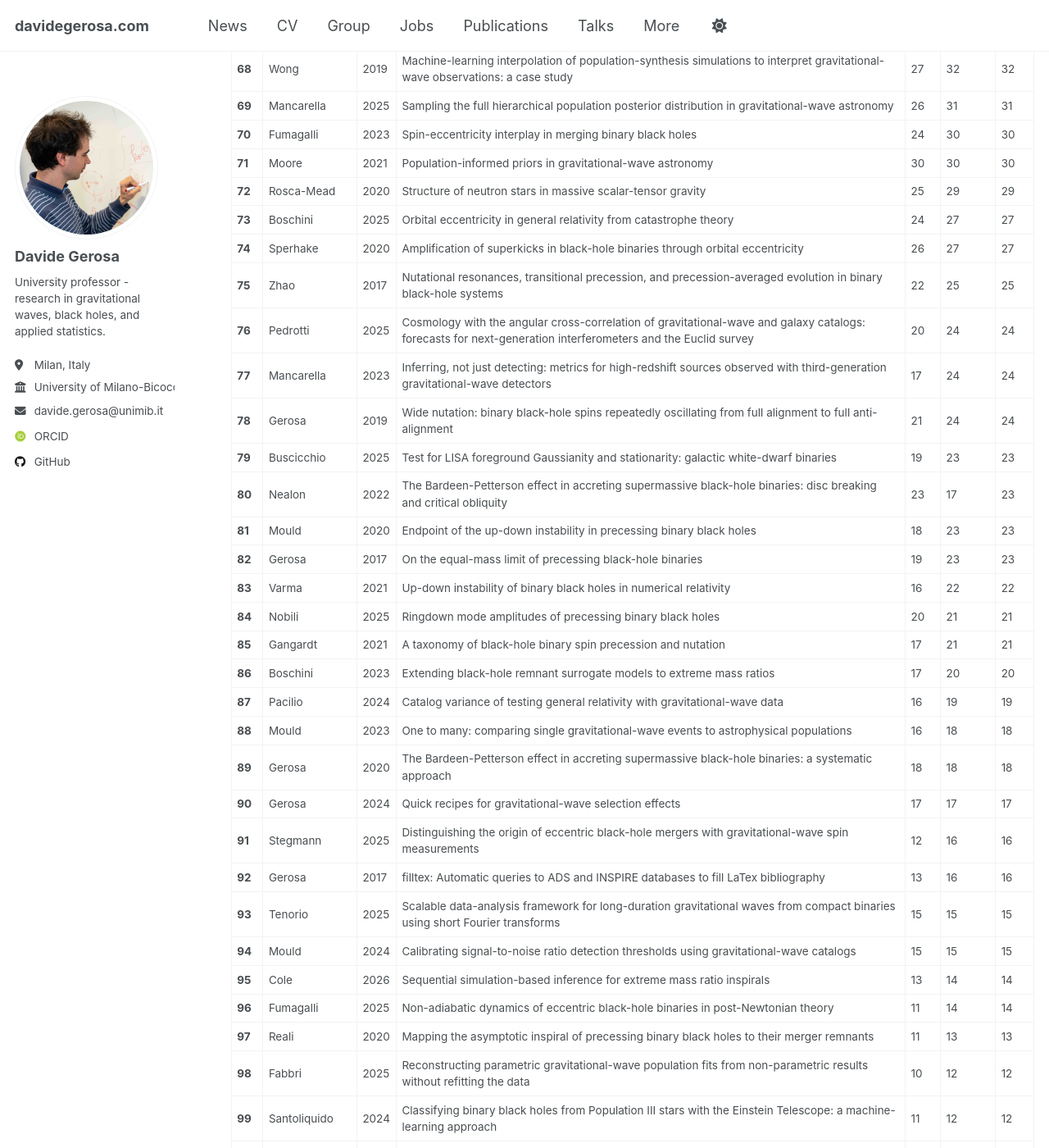
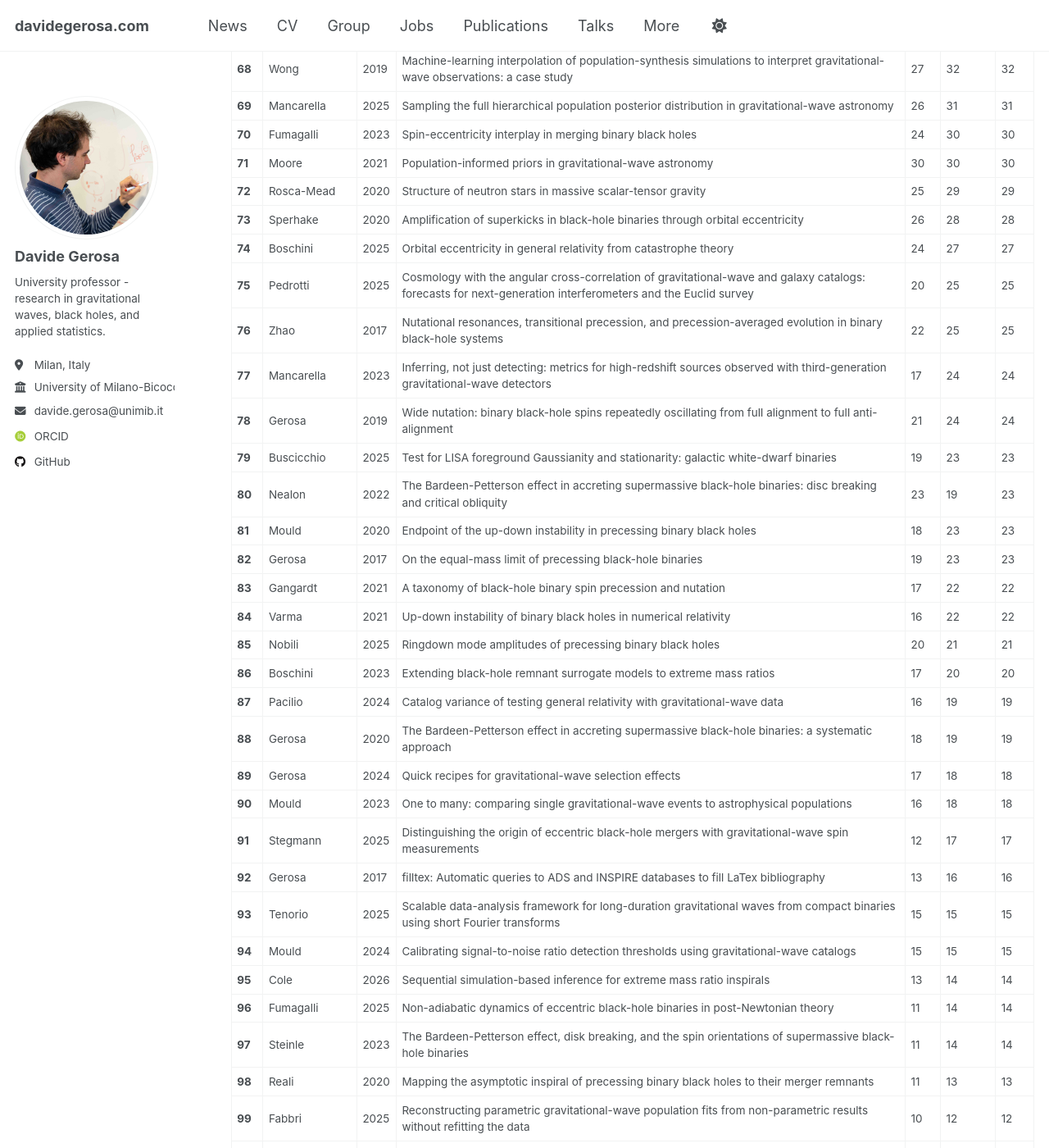
Before and after one commit to dgerosa/website, a Jekyll site: the page built from _pages/citations.md, in a window 1280 px wide and 1400 px high, scrolled down 3206 px. Shown: the whole window at 82% size. Built offline with Jekyll 4.4.1, drawn with Linux system fonts in a browser that asks for light colours; some web fonts are replaced; some of the changed text lies outside the part shown.

Commit message:
Website update from workflow

```diff
--- a/_pages/_citations.md
+++ b/_pages/_citations.md
@@ -52,63 +52,63 @@
 | **41** | Gerosa | 2015 | Precessional instability in binary black holes with aligned spins | 56 | 64 | 64 |
 | **42** | Gerosa | 2020 | Astrophysical implications of GW190412 as a remnant of a previous black-hole merger | 57 | 63 | 63 |
 | **43** | Mould | 2022 | Which black hole formed first? Mass-ratio reversal in massive binary stars from gravitational-wave data | 48 | 60 | 60 |
-| **44** | Gerosa | 2015 | Spin alignment and differential accretion in merging black hole binaries | 58 | 53 | 58 |
-| **45** | Gerosa | 2014 | Distinguishing black-hole spin-orbit resonances by their gravitational-wave signatures | 46 | 58 | 58 |
+| **44** | Gerosa | 2014 | Distinguishing black-hole spin-orbit resonances by their gravitational-wave signatures | 46 | 59 | 59 |
+| **45** | Gerosa | 2015 | Spin alignment and differential accretion in merging black hole binaries | 58 | 54 | 58 |
 | **46** | Moore | 2021 | Testing general relativity with gravitational-wave catalogs: the insidious nature of waveform systematics | 46 | 54 | 54 |
 | **47** | Sperhake | 2017 | Long-lived inverse chirp signals from core collapse in massive scalar-tensor gravity | 46 | 54 | 54 |
 | **48** | Gangardt | 2024 | pAGN: the one-stop solution for AGN disc modeling | 53 | 53 | 53 |
 | **49** | Roebber | 2020 | Milky Way satellites shining bright in gravitational waves | 46 | 53 | 53 |
 | **50** | Gerosa | 2020 | Gravitational-wave selection effects using neural-network classifiers | 41 | 50 | 50 |
-| **51** | Santini | 2023 | Black-hole mergers in disk-like environments could explain the observed $$q-\chi_\mathrm{eff}$$ correlation | 43 | 48 | 48 |
-| **52** | Gerosa | 2015 | Missing black holes in brightest cluster galaxies as evidence for the occurrence of superkicks in nature | 43 | 48 | 48 |
+| **51** | Gerosa | 2015 | Missing black holes in brightest cluster galaxies as evidence for the occurrence of superkicks in nature | 43 | 49 | 49 |
+| **52** | Santini | 2023 | Black-hole mergers in disk-like environments could explain the observed $$q-\chi_\mathrm{eff}$$ correlation | 43 | 48 | 48 |
 | **53** | Tso | 2019 | Optimizing LIGO with LISA forewarnings to improve black-hole spectroscopy | 37 | 44 | 44 |
 | **54** | Romero-Shaw | 2025 | GW200208_222617 as an eccentric black-hole binary merger: properties and astrophysical implications | 43 | 43 | 43 |
 | **55** | Trifiro' | 2016 | Distinguishing black-hole spin-orbit resonances by their gravitational wave signatures. II: Full parameter estimation | 34 | 43 | 43 |
-| **56** | Lodato | 2013 | Black hole mergers: do gas discs lead to spin alignment? | 40 | 40 | 40 |
-| **57** | Croon | 2026 | Can GW231123 have a stellar origin? | 37 | 39 | 39 |
+| **56** | Lodato | 2013 | Black hole mergers: do gas discs lead to spin alignment? | 40 | 41 | 41 |
+| **57** | Croon | 2026 | Can GW231123 have a stellar origin? | 37 | 40 | 40 |
 | **58** | Gerosa | 2021 | High mass but low spin: an exclusion region to rule out hierarchical black-hole mergers as a mechanism to populate the pair-instability mass gap | 33 | 37 | 37 |
 | **59** | Rosca-Mead | 2020 | Core collapse in massive scalar-tensor gravity | 29 | 37 | 37 |
 | **60** | Spadaro | 2023 | Glitch systematics on the observation of massive black-hole binaries with LISA | 33 | 36 | 36 |
 | **61** | Pacilio | 2024 | Flexible mapping of ringdown amplitudes for nonprecessing binary black holes | 28 | 35 | 35 |
 | **62** | Gerosa | 2023 | Efficient multi-timescale dynamics of precessing black-hole binaries | 29 | 35 | 35 |
-| **63** | Chamberlain | 2019 | Frequency-domain waveform approximants capturing Doppler shifts | 29 | 33 | 33 |
-| **64** | Fumagalli | 2024 | Residual eccentricity as a systematic uncertainty on the formation channels of binary black holes | 30 | 32 | 32 |
-| **65** | Mould | 2022 | Gravitational-wave population inference at past time infinity | 27 | 32 | 32 |
-| **66** | Baibhav | 2021 | Looking for the parents of LIGO's black holes | 30 | 32 | 32 |
-| **67** | Sayeb | 2021 | Massive black hole binary inspiral and spin evolution in a cosmological framework | 31 | 32 | 32 |
+| **63** | Sayeb | 2021 | Massive black hole binary inspiral and spin evolution in a cosmological framework | 31 | 33 | 33 |
+| **64** | Chamberlain | 2019 | Frequency-domain waveform approximants capturing Doppler shifts | 29 | 33 | 33 |
+| **65** | Fumagalli | 2024 | Residual eccentricity as a systematic uncertainty on the formation channels of binary black holes | 30 | 32 | 32 |
+| **66** | Mould | 2022 | Gravitational-wave population inference at past time infinity | 27 | 32 | 32 |
+| **67** | Baibhav | 2021 | Looking for the parents of LIGO's black holes | 30 | 32 | 32 |
 | **68** | Wong | 2019 | Machine-learning interpolation of population-synthesis simulations to interpret gravitational-wave observations: a case study | 27 | 32 | 32 |
 | **69** | Mancarella | 2025 | Sampling the full hierarchical population posterior distribution in gravitational-wave astronomy | 26 | 31 | 31 |
 | **70** | Fumagalli | 2023 | Spin-eccentricity interplay in merging binary black holes | 24 | 30 | 30 |
 | **71** | Moore | 2021 | Population-informed priors in gravitational-wave astronomy | 30 | 30 | 30 |
 | **72** | Rosca-Mead | 2020 | Structure of neutron stars in massive scalar-tensor gravity | 25 | 29 | 29 |
-| **73** | Boschini | 2025 | Orbital eccentricity in general relativity from catastrophe theory | 24 | 27 | 27 |
-| **74** | Sperhake | 2020 | Amplification of superkicks in black-hole binaries through orbital eccentricity | 26 | 27 | 27 |
-| **75** | Zhao | 2017 | Nutational resonances, transitional precession, and precession-averaged evolution in binary black-hole systems | 22 | 25 | 25 |
-| **76** | Pedrotti | 2025 | Cosmology with the angular cross-correlation of gravitational-wave and galaxy catalogs: forecasts for next-generation interferometers and the Euclid survey | 20 | 24 | 24 |
+| **73** | Sperhake | 2020 | Amplification of superkicks in black-hole binaries through orbital eccentricity | 26 | 28 | 28 |
+| **74** | Boschini | 2025 | Orbital eccentricity in general relativity from catastrophe theory | 24 | 27 | 27 |
+| **75** | Pedrotti | 2025 | Cosmology with the angular cross-correlation of gravitational-wave and galaxy catalogs: forecasts for next-generation interferometers and the Euclid survey | 20 | 25 | 25 |
+| **76** | Zhao | 2017 | Nutational resonances, transitional precession, and precession-averaged evolution in binary black-hole systems | 22 | 25 | 25 |
 | **77** | Mancarella | 2023 | Inferring, not just detecting: metrics for high-redshift sources observed with third-generation gravitational-wave detectors | 17 | 24 | 24 |
 | **78** | Gerosa | 2019 | Wide nutation: binary black-hole spins repeatedly oscillating from full alignment to full anti-alignment | 21 | 24 | 24 |
 | **79** | Buscicchio | 2025 | Test for LISA foreground Gaussianity and stationarity: galactic white-dwarf binaries | 19 | 23 | 23 |
-| **80** | Nealon | 2022 | The Bardeen-Petterson effect in accreting supermassive black-hole binaries: disc breaking and critical obliquity | 23 | 17 | 23 |
+| **80** | Nealon | 2022 | The Bardeen-Petterson effect in accreting supermassive black-hole binaries: disc breaking and critical obliquity | 23 | 19 | 23 |
 | **81** | Mould | 2020 | Endpoint of the up-down instability in precessing binary black holes | 18 | 23 | 23 |
 | **82** | Gerosa | 2017 | On the equal-mass limit of precessing black-hole binaries | 19 | 23 | 23 |
-| **83** | Varma | 2021 | Up-down instability of binary black holes in numerical relativity | 16 | 22 | 22 |
-| **84** | Nobili | 2025 | Ringdown mode amplitudes of precessing binary black holes | 20 | 21 | 21 |
-| **85** | Gangardt | 2021 | A taxonomy of black-hole binary spin precession and nutation | 17 | 21 | 21 |
+| **83** | Gangardt | 2021 | A taxonomy of black-hole binary spin precession and nutation | 17 | 22 | 22 |
+| **84** | Varma | 2021 | Up-down instability of binary black holes in numerical relativity | 16 | 22 | 22 |
+| **85** | Nobili | 2025 | Ringdown mode amplitudes of precessing binary black holes | 20 | 21 | 21 |
 | **86** | Boschini | 2023 | Extending black-hole remnant surrogate models to extreme mass ratios | 17 | 20 | 20 |
 | **87** | Pacilio | 2024 | Catalog variance of testing general relativity with gravitational-wave data | 16 | 19 | 19 |
-| **88** | Mould | 2023 | One to many: comparing single gravitational-wave events to astrophysical populations | 16 | 18 | 18 |
-| **89** | Gerosa | 2020 | The Bardeen-Petterson effect in accreting supermassive black-hole binaries: a systematic approach | 18 | 18 | 18 |
-| **90** | Gerosa | 2024 | Quick recipes for gravitational-wave selection effects | 17 | 17 | 17 |
-| **91** | Stegmann | 2025 | Distinguishing the origin of eccentric black-hole mergers with gravitational-wave spin measurements | 12 | 16 | 16 |
+| **88** | Gerosa | 2020 | The Bardeen-Petterson effect in accreting supermassive black-hole binaries: a systematic approach | 18 | 19 | 19 |
+| **89** | Gerosa | 2024 | Quick recipes for gravitational-wave selection effects | 17 | 18 | 18 |
+| **90** | Mould | 2023 | One to many: comparing single gravitational-wave events to astrophysical populations | 16 | 18 | 18 |
+| **91** | Stegmann | 2025 | Distinguishing the origin of eccentric black-hole mergers with gravitational-wave spin measurements | 12 | 17 | 17 |
 | **92** | Gerosa | 2017 | filltex: Automatic queries to ADS and INSPIRE databases to fill LaTex bibliography | 13 | 16 | 16 |
 | **93** | Tenorio | 2025 | Scalable data-analysis framework for long-duration gravitational waves from compact binaries using short Fourier transforms | 15 | 15 | 15 |
 | **94** | Mould | 2024 | Calibrating signal-to-noise ratio detection thresholds using gravitational-wave catalogs | 15 | 15 | 15 |
 | **95** | Cole | 2026 | Sequential simulation-based inference for extreme mass ratio inspirals | 13 | 14 | 14 |
 | **96** | Fumagalli | 2025 | Non-adiabatic dynamics of eccentric black-hole binaries in post-Newtonian theory | 11 | 14 | 14 |
-| **97** | Reali | 2020 | Mapping the asymptotic inspiral of precessing binary black holes to their merger remnants | 11 | 13 | 13 |
-| **98** | Fabbri | 2025 | Reconstructing parametric gravitational-wave population fits from non-parametric results without refitting the data | 10 | 12 | 12 |
-| **99** | Santoliquido | 2024 | Classifying binary black holes from Population III stars with the Einstein Telescope: a machine-learning approach | 11 | 12 | 12 |
-| **100** | Steinle | 2023 | The Bardeen-Petterson effect, disk breaking, and the spin orientations of supermassive black-hole binaries | 11 | 12 | 12 |
+| **97** | Steinle | 2023 | The Bardeen-Petterson effect, disk breaking, and the spin orientations of supermassive black-hole binaries | 11 | 14 | 14 |
+| **98** | Reali | 2020 | Mapping the asymptotic inspiral of precessing binary black holes to their merger remnants | 11 | 13 | 13 |
+| **99** | Fabbri | 2025 | Reconstructing parametric gravitational-wave population fits from non-parametric results without refitting the data | 10 | 12 | 12 |
+| **100** | Santoliquido | 2024 | Classifying binary black holes from Population III stars with the Einstein Telescope: a machine-learning approach | 11 | 12 | 12 |
 | **101** | Tenorio | 2025 | Where did heavy binaries go? Gravitational-wave populations using Delaunay triangulation with optimized complexity | 8 | 11 | 11 |
 | **102** | De Renzis | 2025 | Forecasting the population properties of merging black holes | 8 | 11 | 11 |
 | **103** | De Renzis | 2022 | Characterization of merging black holes with two precessing spins | 8 | 11 | 11 |
@@ -209,4 +209,4 @@
 
 
 <br><br>
-*Last updated: 2026-08-26 02:44:12 UTC*
+*Last updated: 2026-08-27 11:16:32 UTC*
```
Also changed, not shown: other parts of _pages/_citations.md (+11 -11 lines), _pages/_group.md (+1 -1 lines), _pages/_publications.md (+1 -1 lines), _pages/_talks.md (+1 -1 lines).
